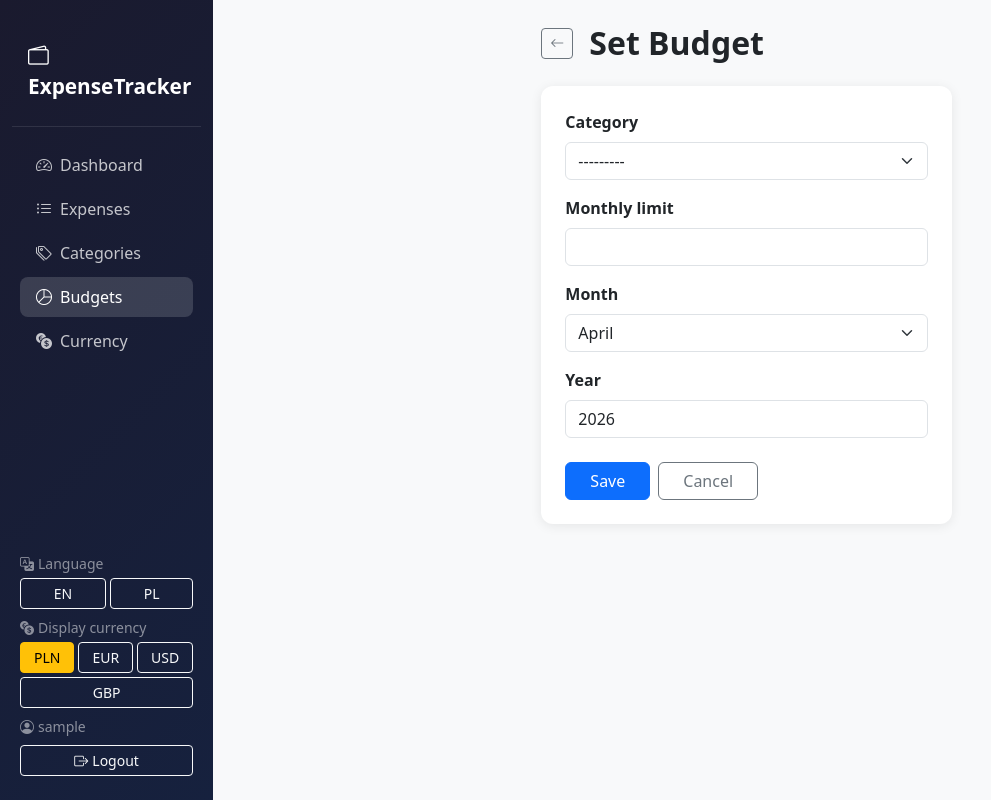
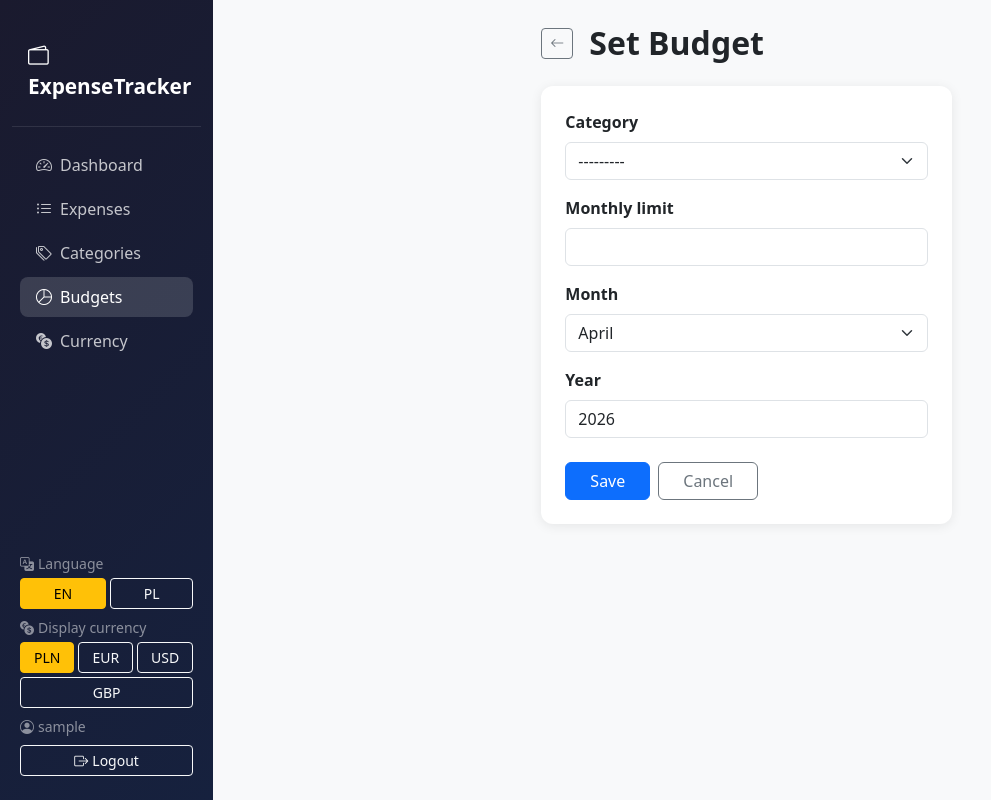
Before and after one commit to pythofree/LabMVC, a Django app: page /budgets/add/ in a window 1280 px wide. Shown: the whole page, without its empty margins (0-991 px from the left). Run offline with Django 5.2, Linux system fonts and the light colour scheme; the visitor is signed in with stand-in values (Sample User, id 1); data that the repository does not hold is empty.

Commit message:
Fix active language highlight using request.LANGUAGE_CODE
LANGUAGE_CODE from settings is always 'en'; request.LANGUAGE_CODE
reflects the actual active language set by LocaleMiddleware.

```diff
--- a/Projekt/expenses/templates/expenses/base.html
+++ b/Projekt/expenses/templates/expenses/base.html
@@ -44,13 +44,13 @@
                             {% csrf_token %}
                             <input type="hidden" name="language" value="en">
                             <input type="hidden" name="next" value="{{ request.path }}">
-                            <button type="submit" class="btn btn-sm w-100 {% if LANGUAGE_CODE == 'en' %}btn-warning{% else %}btn-outline-light{% endif %}">EN</button>
+                            <button type="submit" class="btn btn-sm w-100 {% if request.LANGUAGE_CODE == 'en' %}btn-warning{% else %}btn-outline-light{% endif %}">EN</button>
                         </form>
                         <form method="post" action="{% url 'set_language' %}" class="flex-fill">
                             {% csrf_token %}
                             <input type="hidden" name="language" value="pl">
                             <input type="hidden" name="next" value="{{ request.path }}">
-                            <button type="submit" class="btn btn-sm w-100 {% if LANGUAGE_CODE == 'pl' %}btn-warning{% else %}btn-outline-light{% endif %}">PL</button>
+                            <button type="submit" class="btn btn-sm w-100 {% if request.LANGUAGE_CODE == 'pl' %}btn-warning{% else %}btn-outline-light{% endif %}">PL</button>
                         </form>
                     </div>
                 </div>
```
